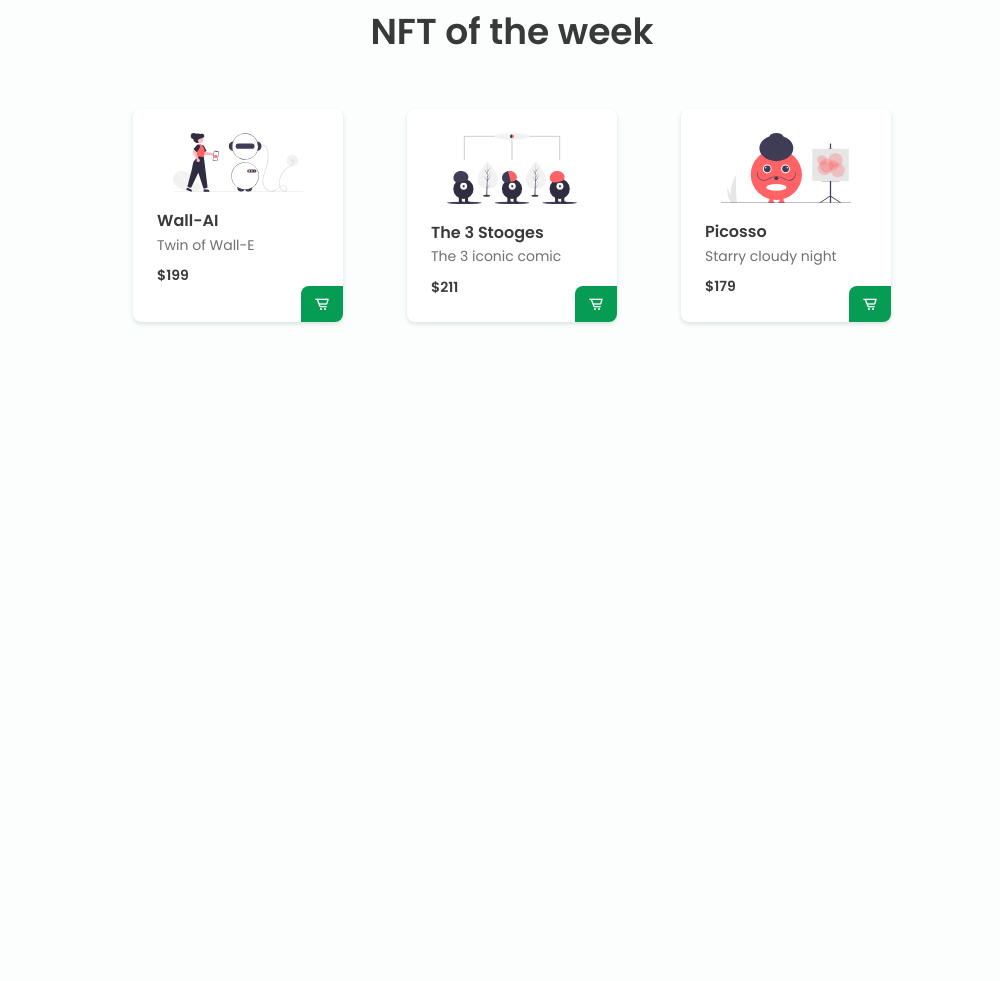
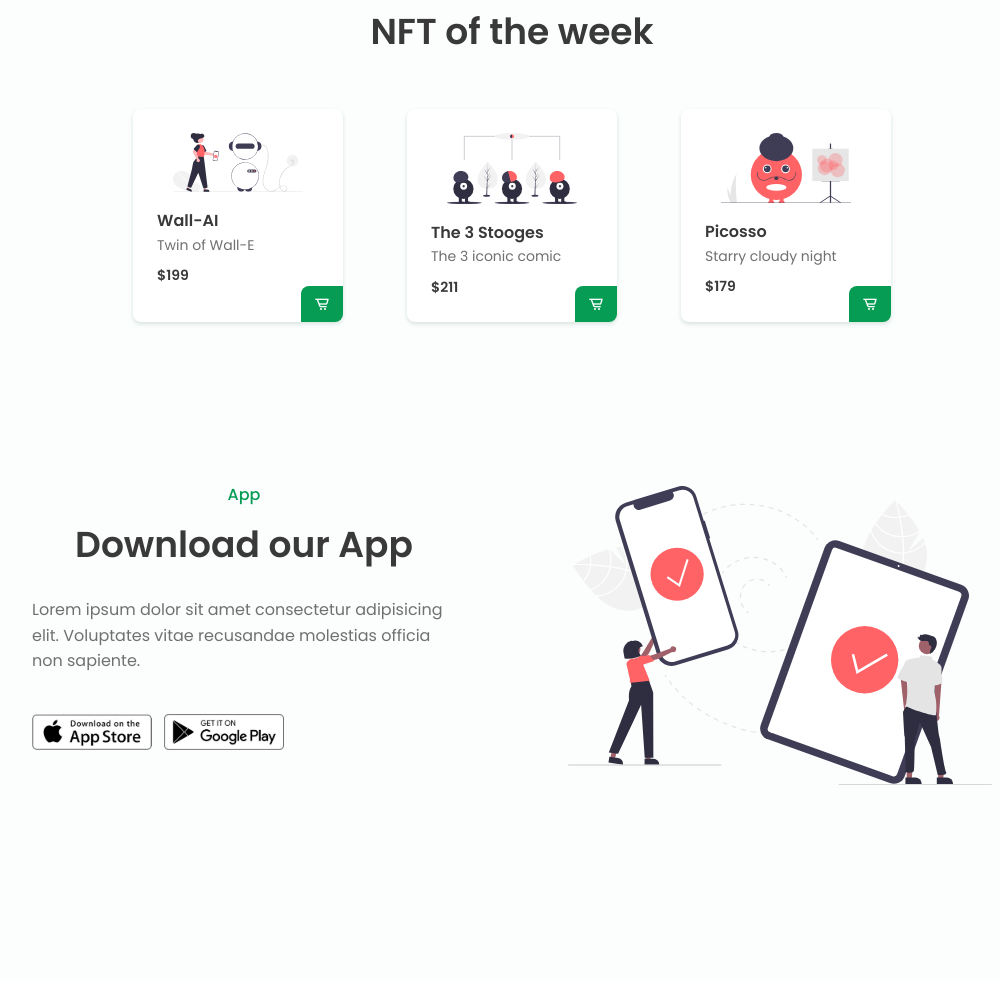
Before and after one commit to marizoo/NFT-business-website, a plain HTML site: page index.html in a window 1280 px wide. Shown: the part 2158-3139 px from the top of the page, without its empty margins (128-1128 px from the left). Before the commit the page ends 2672 px from the top, so only its background shows below. Drawn offline with nearby package versions, Linux system fonts and the light colour scheme.

Commit message:
section: APp: 100%

```diff
--- a/index.html
+++ b/index.html
@@ -186,6 +186,41 @@
                 </div>
             </section>
         </main>
+        <!--========== APP =============-->
+        <section class="app section bd-container">
+            <div class="app__container bd-grid">
+                <div class="app__data">
+                    <span class="section-subtitle">App</span>
+                    <h2 class="section-title">Download our App</h2>
+                    <p class="app__description">
+                        Lorem ipsum dolor sit amet consectetur adipisicing elit.
+                        Voluptates vitae recusandae molestias officia non
+                        sapiente.
+                    </p>
+
+                    <div class="app__stores">
+                        <a href="#"
+                            ><img
+                                class="app__store"
+                                src="./images/app1.png"
+                                alt="app"
+                        /></a>
+                        <a href="#"
+                            ><img
+                                class="app__store"
+                                src="./images/app2.png"
+                                alt="app"
+                        /></a>
+                    </div>
+                </div>
+                <img
+                    src="./images/artsy-app.svg"
+                    alt="artsy app"
+                    class="app_img"
+                />
+            </div>
+        </section>
+
         <!--========== FOOTER =============-->
         <footer class="footer section bd-container"></footer>
 
```
Also changed, not shown: images/app1.png (added), images/app2.png (added), images/artsy-app.svg (added), images/urr1.svg (added).
